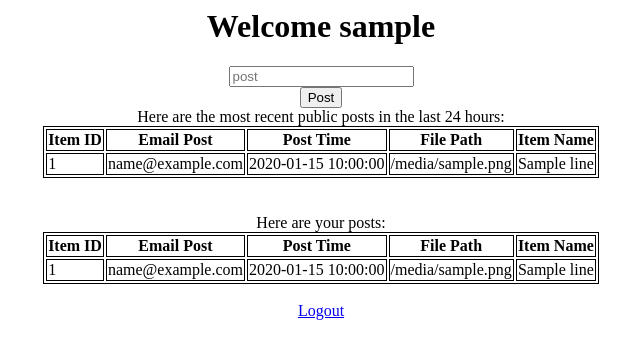
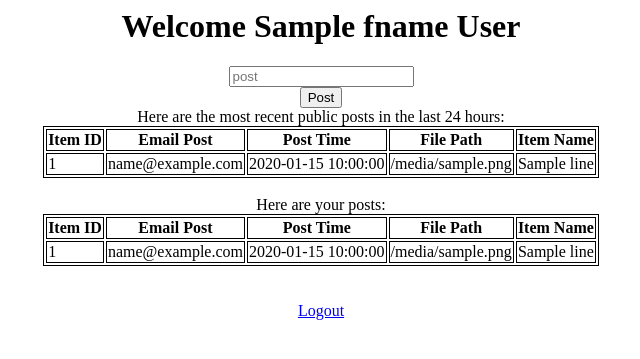
Before and after one commit to md3756/PriCoSha, a Flask app: template templates/home.html in a window 1280 px wide. Shown: the top 359 px of the page, without its empty margins (319-959 px from the left). Run offline with Flask 2, Linux system fonts and the light colour scheme; the template is opened without the code that fills it: most values are stand-ins (such as "Sample title", 1, 10 or a date in 2020).

Commit message:
welcome firstName lastName

```diff
--- a/app.py
+++ b/app.py
@@ -97,8 +97,11 @@ def home():
     query = 'SELECT * FROM contentitem WHERE email_post = %s ORDER BY item_id DESC'
     cursor.execute(query, (user))
     data1 = cursor.fetchall()
+    query = 'SELECT fname, lname FROM person WHERE email = %s'
+    cursor.execute(query, (user))
+    name = cursor.fetchone()
     cursor.close()
-    return render_template('home.html', username=user, posts=data, posts_user = data1)
+    return render_template('home.html', username=user, posts=data, posts_user = data1, name=name)
 
 @app.route('/logout')
 def logout():
--- a/templates/home.html
+++ b/templates/home.html
@@ -4,7 +4,7 @@
 <body>
 <form action="/post" method="POST">
 	<center>
-	<h1>Welcome {{username}} </h1>
+	<h1>Welcome {{name.fname}} {{name.lname}}</h1>
 	<input type="text" name = "blog" placeholder="post" required/> </br>
 	<input type="submit" value = Post />
 </form>
@@ -19,7 +19,7 @@
 Here are the most recent public posts in the last 24 hours:
 
 <table>
-  <th>Item ID</th>
+    <th>Item ID</th>
 	<th>Email Post</th>
 	<th>Post Time</th>
 	<th>File Path</th>
@@ -36,8 +36,6 @@ Here are the most recent public posts in the last 24 hours:
 	</tr>
 {% endfor %}
 </table>
-
-<br>
 
 <br>
 Here are your posts:
@@ -63,6 +61,7 @@ Here are your posts:
 
 <br>
 
+<br>
 <a href="/logout">Logout</a>
 </center>
 </body>
```
